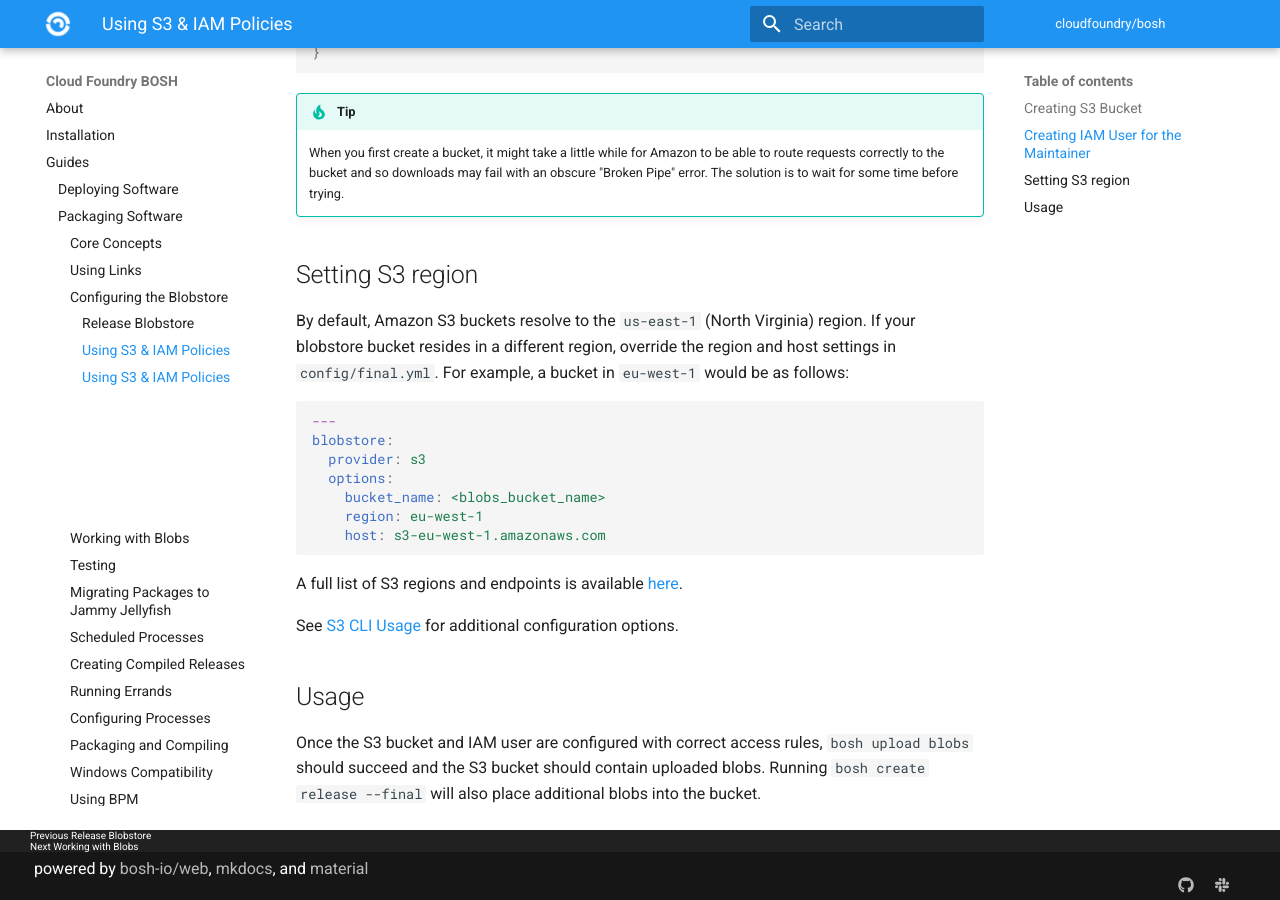
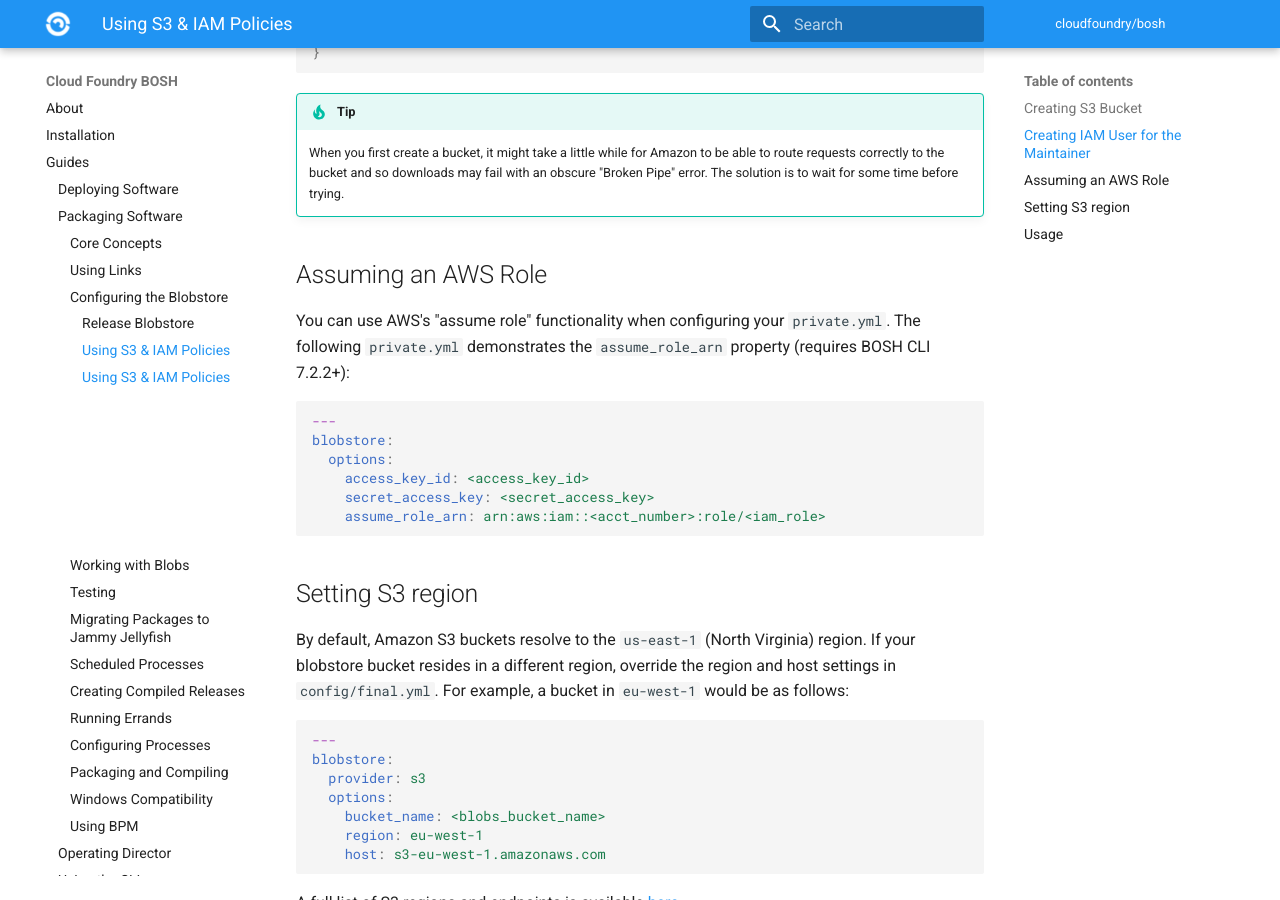
Before and after one commit to cloudfoundry/docs-bosh, an MkDocs documentation site: the page built from content/s3-release-blobstore.md, in a window 1280 px wide and 900 px high, scrolled down 1970 px. Built offline with MkDocs 1.6.1 and Material for MkDocs 9.7.7, drawn with Linux system fonts in a browser that asks for light colours; old or Windows-style settings are respelled for this version of MkDocs.

Commit message:
Document private.yml's `assume_role_arn`
It wasn't originally documented when we implemented the feature.

Signed-off-by: Brian Cunnie <bcunnie@vmware.com>

````diff
--- a/content/s3-release-blobstore.md
+++ b/content/s3-release-blobstore.md
@@ -70,6 +70,20 @@ blobstore:
 !!! tip
     When you first create a bucket, it might take a little while for Amazon to be able to route requests correctly to the bucket and so downloads may fail with an obscure "Broken Pipe" error. The solution is to wait for some time before trying.
 
+## Assuming an AWS Role {: #assume-role }
+
+You can use AWS's "assume role" functionality when configuring your `private.yml`.
+The following `private.yml` demonstrates the `assume_role_arn` property (requires BOSH CLI 7.2.2+):
+
+```yaml
+---
+blobstore:
+  options:
+    access_key_id: <access_key_id>
+    secret_access_key: <secret_access_key>
+    assume_role_arn: arn:aws:iam::<acct_number>:role/<iam_role>
+```
+
 ## Setting S3 region {: #setting-region }
 
 By default, Amazon S3 buckets resolve to the `us-east-1` (North Virginia) region. If your blobstore bucket resides in a different region, override the region and host settings in `config/final.yml`. For example, a bucket in `eu-west-1` would be as follows:
````
